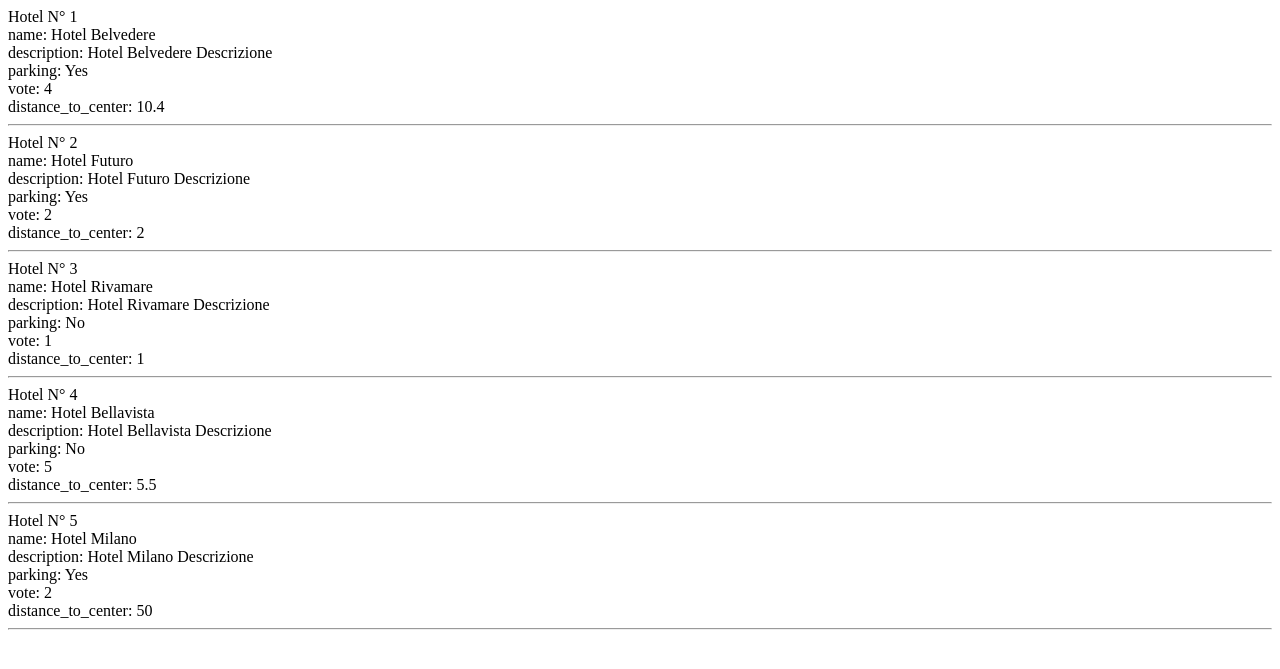
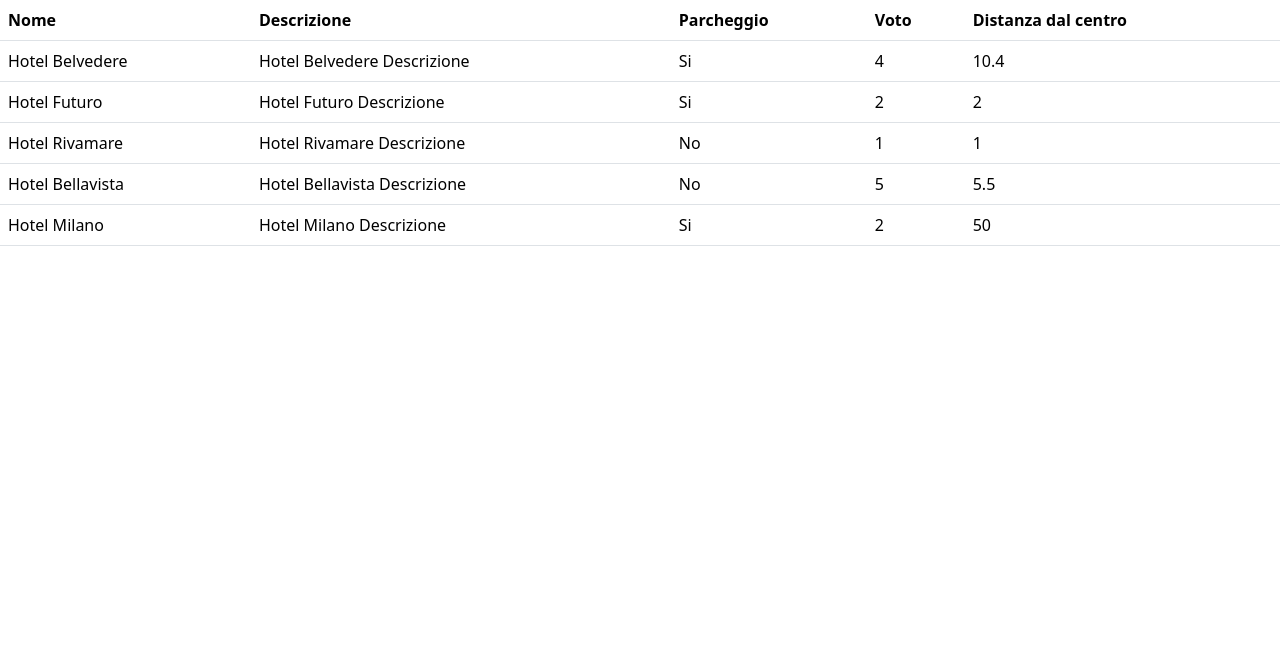
Before and after one commit to SimoneCalzari/php-hotel, a PHP site: page / in a window 1280 px wide. Shown: the top 669 px of the page. Run offline with PHP 8.4, Linux system fonts and the light colour scheme.

Commit message:
feat: dati mostrati in tabella

```diff
--- a/index.php
+++ b/index.php
@@ -49,42 +49,45 @@ $hotels = [
   <meta charset="UTF-8">
   <meta name="viewport" content="width=device-width, initial-scale=1.0">
   <title>PHP HOTEL</title>
+  <!-- BOOSTRAP -->
+  <link rel="stylesheet" href="https://cdn.jsdelivr.net/npm/bootstrap@5.3.2/dist/css/bootstrap.min.css">
 </head>
 
 
 <body>
+  <table class="table">
+    <thead>
+      <tr>
+        <th scope="col">Nome</th>
+        <th scope="col">Descrizione</th>
+        <th scope="col">Parcheggio</th>
+        <th scope="col">Voto</th>
+        <th scope="col">Distanza dal centro</th>
+      </tr>
+    </thead>
+    <tbody>
       <?php
-
       foreach ($hotels as $index => $hotel) {
-    // variabile per indicare numero hotel partendo da 1
-    $numero_hotel = ++$index;
-    echo "Hotel N° $numero_hotel";
-    echo "<br>";
+        // apro tag riga
+        $table_row = '<tr>';
         foreach ($hotel as $key => $value) {
-
-      // mostriamo yes or no per il caso chiave parking al posto di 1 o vuoto per true false
-      // primo modo
-      // if ($key== 'parking') {
-      //   echo "$key: $value";
-      // } else {
-      //   $parking_str = $value === true ? 'Yes' : 'No';
-      //   echo "$key: $parking_str";
-      // }
-
-      // secondo modo più generico
+          // concatento i vari tag td
+          //condizioni per mostrare yes or no nei valori booleani
           if (is_bool($value)) {
-        $parking_str = $value ? 'Yes' : 'No';
-        echo "$key: $parking_str";
+            $parking_str = $value ? 'Si' : 'No';
+            $table_row .= "<td>$parking_str</td>";
           } else {
-        echo "$key: $value";
+            $table_row .= "<td>$value</td>";
           }
-
-      echo "<br>";
         }
-    echo '<hr>';
+        // chiudo tag td
+        $table_row .= '</tr>';
+        // mando nell html la riga creata
+        echo $table_row;
       }
-
       ?>
+    </tbody>
+  </table>
 </body>
 
 </html>
```
Lines whose indentation alone changed are shown as unchanged.
